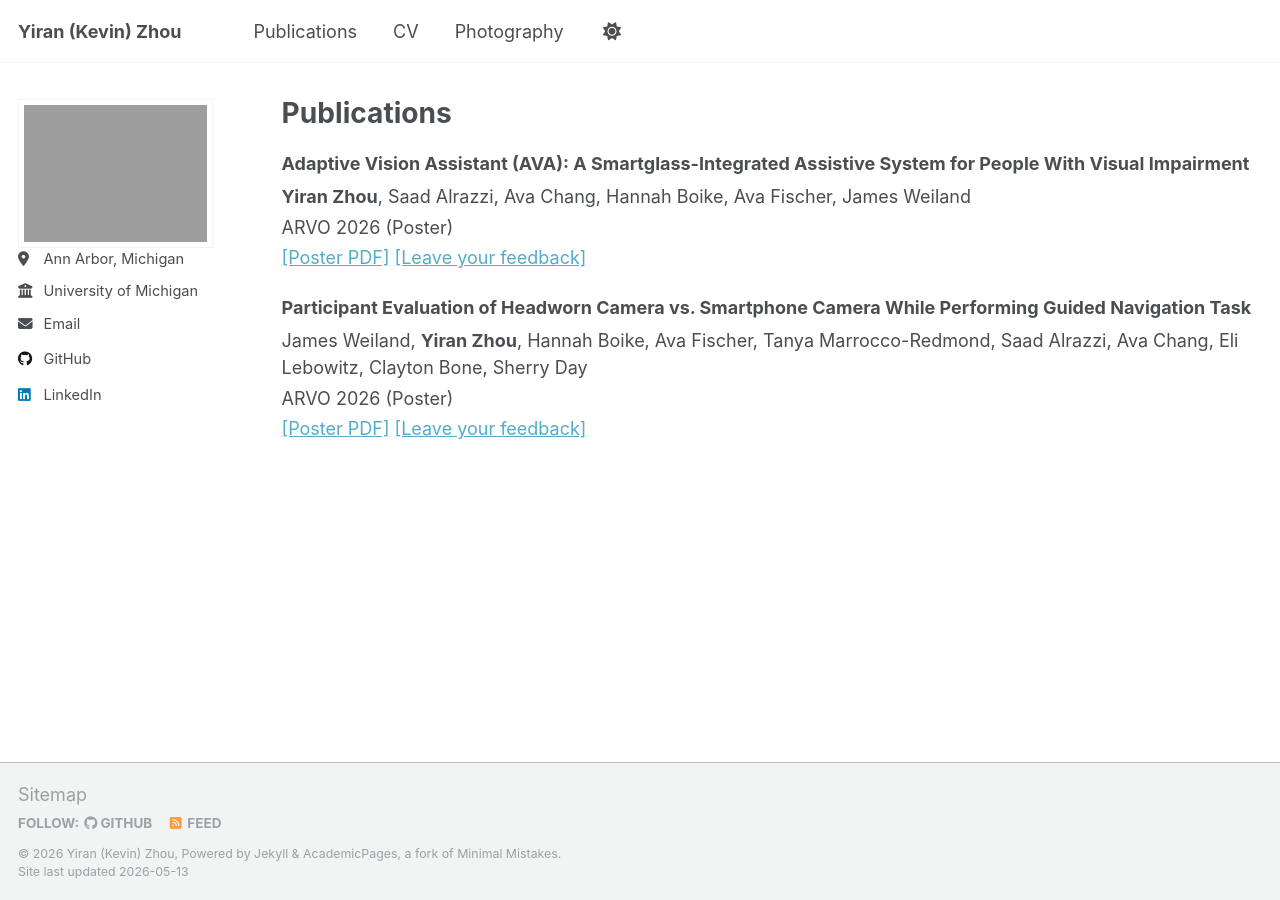
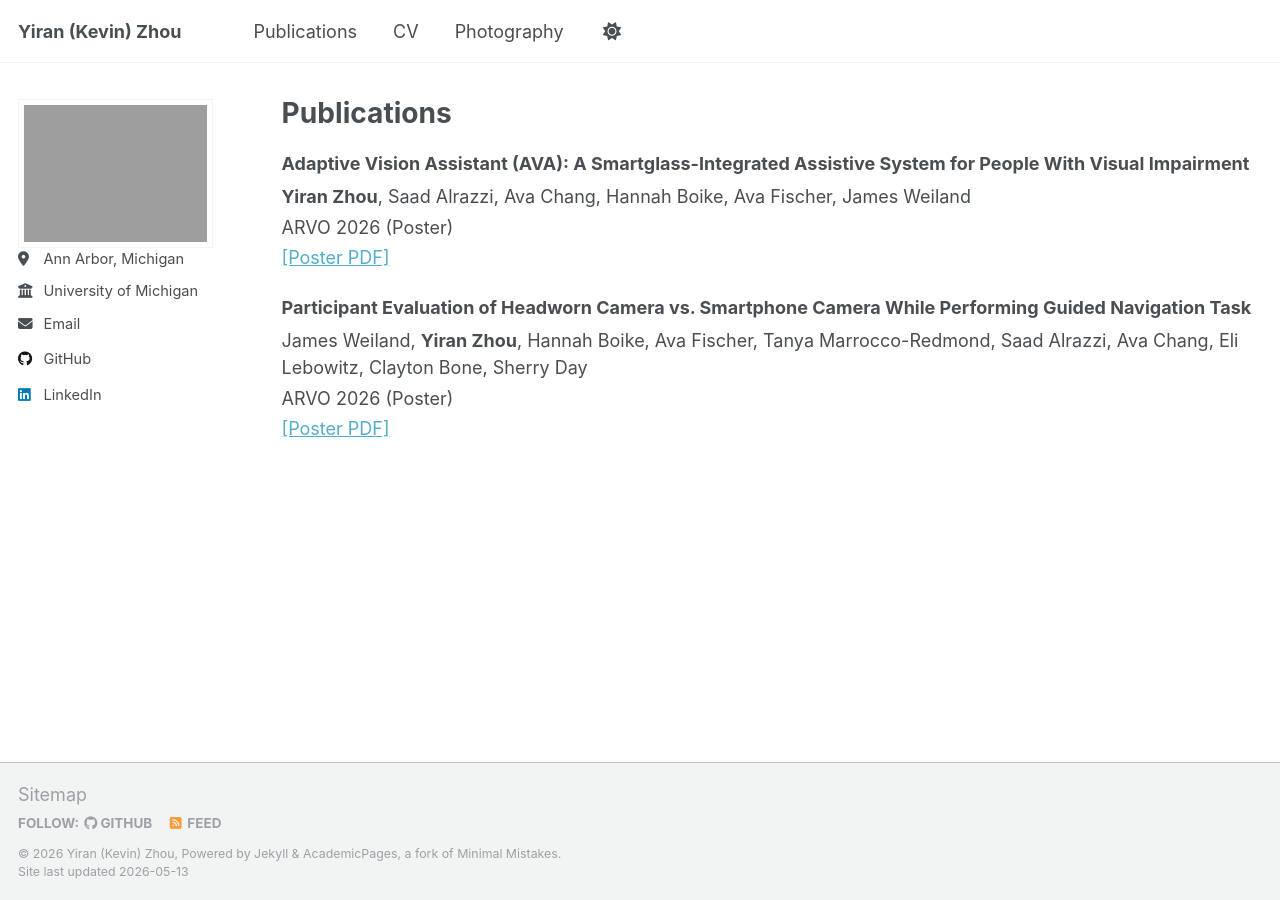
Before and after one commit to kevin-yiran-zhou/kevin-yiran-zhou.github.io, a Jekyll site: the page built from _pages/publications.html, in a window 1280 px wide. Built offline with Jekyll 4.4.1, drawn with Linux system fonts in a browser that asks for light colours; a script that is not in the unit is left out.

Commit message:
removed publication feedback link

```diff
--- a/_pages/publications.html
+++ b/_pages/publications.html
@@ -19,7 +19,7 @@
   <p style="margin: 0.2rem 0;">ARVO 2026 (Poster)</p>
   <p style="margin: 0.2rem 0;">
     <a href="{{ '/files/ARVO-4478652.pdf' | relative_url }}" target="_blank" rel="noopener">[Poster PDF]</a>
-    <a href="https://forms.gle/NC1S1tq8gxteku8AA" target="_blank" rel="noopener">[Leave your feedback]</a>
+    <!-- <a href="https://forms.gle/NC1S1tq8gxteku8AA" target="_blank" rel="noopener">[Leave your feedback]</a> -->
   </p>
 </div>
 
@@ -29,7 +29,7 @@
   <p style="margin: 0.2rem 0;">ARVO 2026 (Poster)</p>
   <p style="margin: 0.2rem 0;">
     <a href="{{ '/files/ARVO-4478872.pdf' | relative_url }}" target="_blank" rel="noopener">[Poster PDF]</a>
-    <a href="https://forms.gle/NC1S1tq8gxteku8AA" target="_blank" rel="noopener">[Leave your feedback]</a>
+    <!-- <a href="https://forms.gle/NC1S1tq8gxteku8AA" target="_blank" rel="noopener">[Leave your feedback]</a> -->
   </p>
 </div>
 
```
